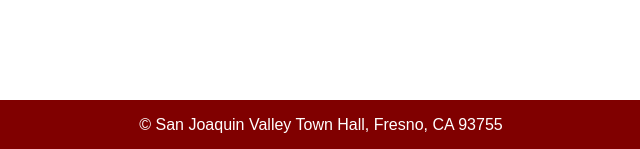
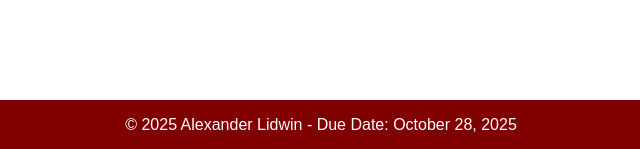
Before and after one commit to alidwin876/A07, a plain HTML site: page index.html in a window 1280 px wide. Shown: the part 763-912 px from the top of the page, 319-959 px from the left. Drawn offline with Linux system fonts and the light colour scheme.

Commit message:
Changing copyright

```diff
--- a/index.html
+++ b/index.html
@@ -39,7 +39,7 @@
 		<img src="images/chua75.jpg" alt="Amy Chua photo">
 	</main>
 	<footer>
-		<p>&copy; San Joaquin Valley Town Hall, Fresno, CA 93755</p>
+		<p>&copy; 2025 Alexander Lidwin - Due Date: October 28, 2025</p>
 	</footer>
 </body>
 </html>
```
